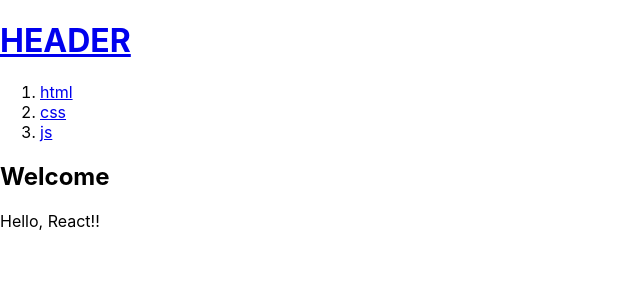
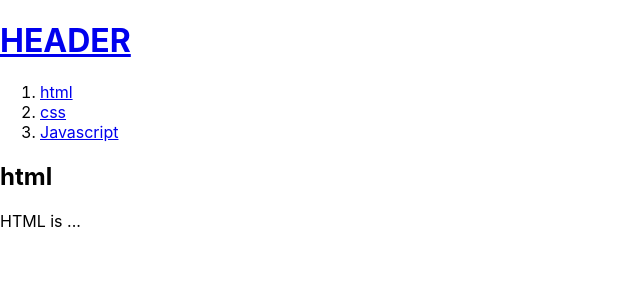
Before and after one commit to LOG-INFO/hello-react, a React (Create React App) app: page / in a window 1280 px wide. Shown: the top 300 px of the page, without its empty margins (0-640 px from the left). Built offline with nearby package versions, Linux system fonts and the light colour scheme.

Commit message:
feature: 각 리스트 클릭 시 content 바뀌도록 구현

```diff
--- a/src/App.js
+++ b/src/App.js
@@ -1,13 +1,14 @@
-import logo from './logo.svg';
-import './App.css';
+import logo from './logo.svg'
+import './App.css'
+import { useState } from 'react'
 
 function Header(props) {
   const onClick = (event) => {
     // html 에서 a 태그나 submit 태그는 고유의 동작이 있다.
     // (페이지를 이동시킨다거나, form 안에 있는 input 등을 전송한다던가)
     // event.preventDefault()는 그러한 동작을 중단시킨다.
-    event.preventDefault();
-    alert("Header");
+    event.preventDefault()
+    alert("Header")
   }
 
   return <header>
@@ -18,29 +19,23 @@ function Header(props) {
 }
 
 function ListElement(props) {
+  const { topic} = props
   const onClick = (event) => {
     event.preventDefault();
-    console.log(event.target)
-    alert(event.target.id + " - " + event.target.title);
+    props.onClick(topic)
   }
-
   return <li>
-    <a id={props.id} title={props.title} href={'/read/' + props.id}
-      onClick={onClick}>{props.title}</a>
+    <a href={'/read/' + topic.id} onClick={onClick}>{topic.title}</a>
   </li>
 }
 
 function Navigation(props) {
-  const navigationOnClick = (id, title) => {
-    alert(id + " - " + title);
+  const onClick = (topic) => {
+    props.setMode(topic)
   }
 
-  const list = []
-  for (let i = 0; i < props.topics.length; i++) {
-    let t = props.topics[i]
-    list.push(<ListElement key={t.id} id={t.id} title={t.title} onClick={navigationOnClick} />)
+  const list = props.topics.map(topic => <ListElement topic={topic} onClick={onClick} />)
 
-  }
   return <nav>
     <ol>
       {list}
@@ -57,16 +52,23 @@ function Article(props) {
 
 function App() {
   const topics = [
-    { id: 1, title: 'html', body: 'html is ...' },
-    { id: 2, title: 'css', body: 'cs is ...' },
-    { id: 3, title: 'js', body: 'js is ...' },
+    { id: 1, title: 'html', body: 'HTML is ...' },
+    { id: 2, title: 'css', body: 'CSS is ...' },
+    { id: 3, title: 'Javascript', body: 'Javascript is ...' },
   ]
+
+  const [mode, setMode] = useState(topics[0])
+  let content = null
+  const onContent = (topic) => {
+    content = <Article title={topic.title} body={topic.body} />
+  }
+  onContent(mode)
 
   return (
     <div>
       <Header />
-      <Navigation topics={topics} />
-      <Article title="Welcome" body="Hello, React!!" />
+      <Navigation topics={topics} setMode={setMode} />
+      {content}
     </div>
   );
 }
```
